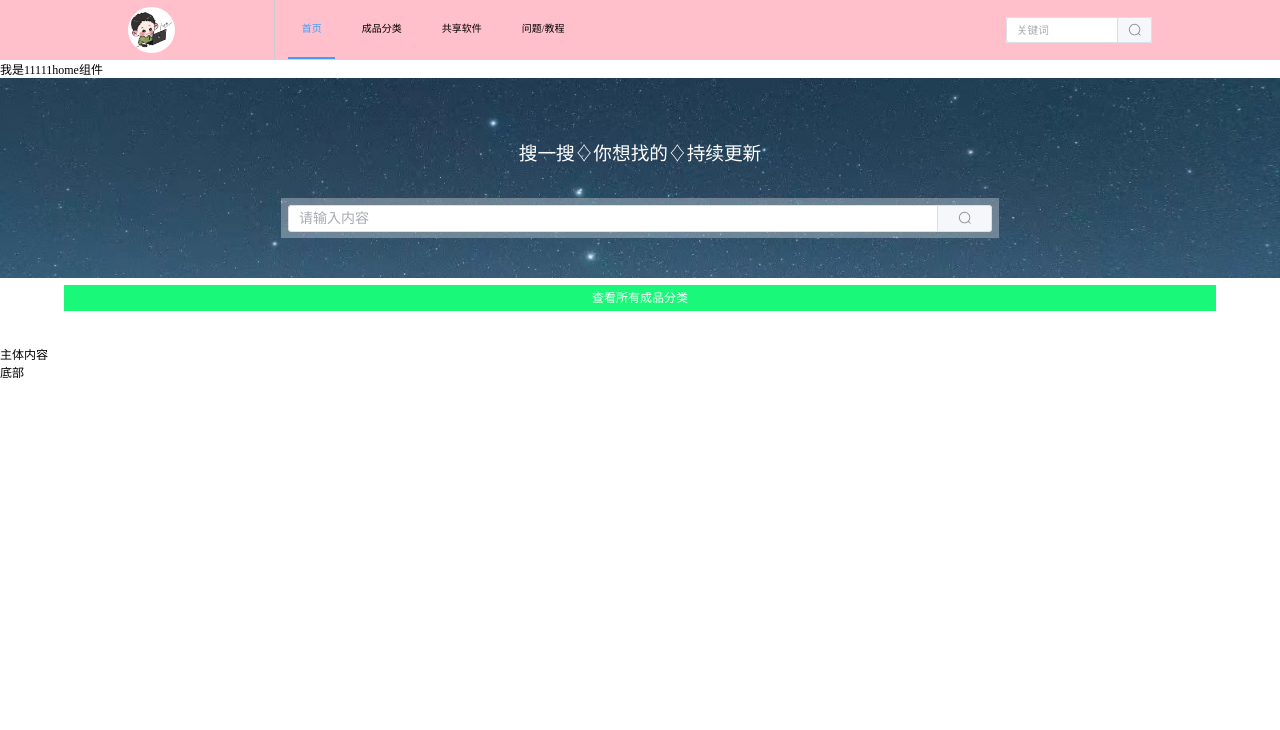
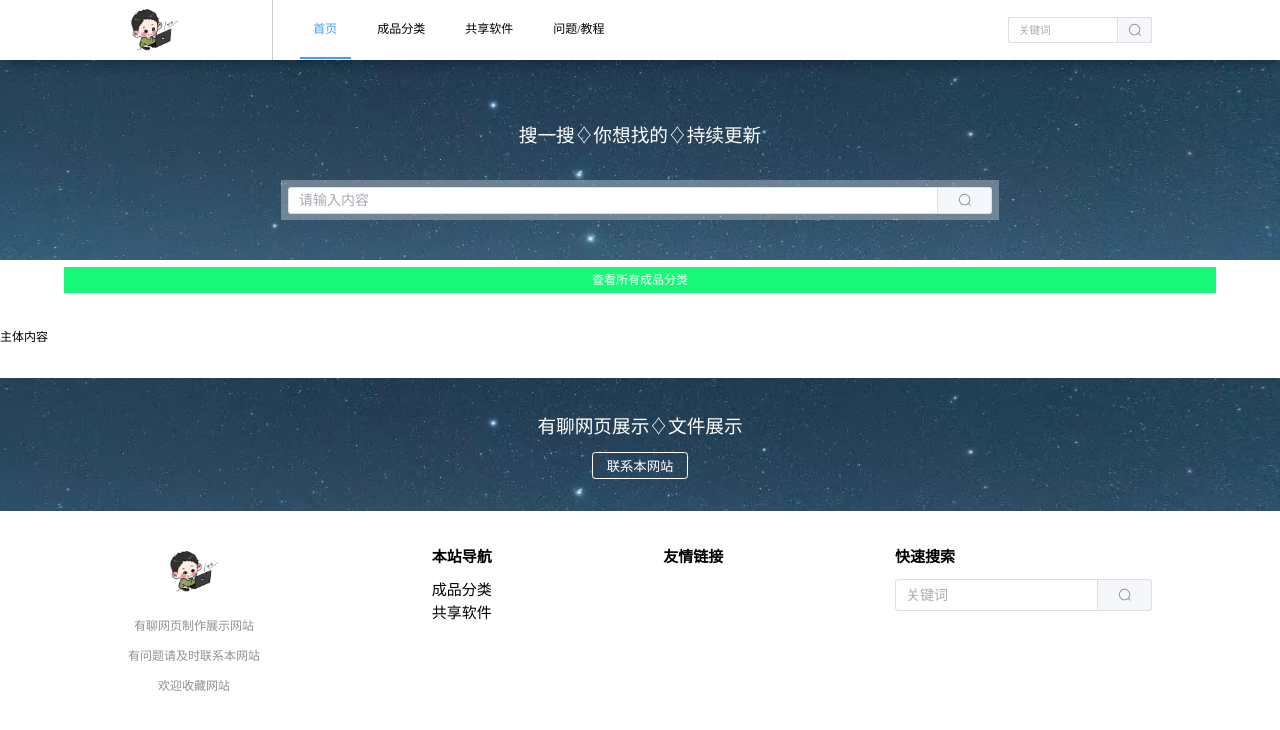
Before and after one commit to lw20001210/Shop, a Vue app: page /home in a window 1280 px wide. Shown: the top 730 px of the page. Built offline with nearby package versions, Linux system fonts and the light colour scheme.

Commit message:
feat:对各项链接添加路由

```diff
--- a/components.d.ts
+++ b/components.d.ts
@@ -7,8 +7,10 @@ export {}
 /* prettier-ignore */
 declare module 'vue' {
   export interface GlobalComponents {
+    ElEmpty: typeof import('element-plus/es')['ElEmpty']
     ElIcon: typeof import('element-plus/es')['ElIcon']
     ElInput: typeof import('element-plus/es')['ElInput']
+    Footer: typeof import('./src/components/common/Footer.vue')['default']
     Header: typeof import('./src/components/common/Header.vue')['default']
     RouterLink: typeof import('vue-router')['RouterLink']
     RouterView: typeof import('vue-router')['RouterView']
--- a/src/App.vue
+++ b/src/App.vue
@@ -2,28 +2,14 @@
   <div class="container">
     <Header></Header>
     <RouterView></RouterView>
-    <nav>
-      <h1>搜一搜♢你想找的♢持续更新</h1>
-      <div class="searchBox">
-        <el-input class="search" placeholder="请输入内容" v-model="inputText" clearable>
-          <template #append><el-icon><Search /></el-icon></template>
-        </el-input>
-      </div>
-    </nav>
-    <div class="queryTotalGood">查看所有成品分类</div>
-    <main>
-      主体内容
-    </main>
-    <footer>
-      底部
-    </footer>
+
+   <Footer></Footer>
   </div>
 </template>
 <script setup lang="ts">
-import { ref } from 'vue';
 import Header from "./components/common/Header.vue";
+import Footer from "./components/common/Footer.vue";
 import { RouterView } from 'vue-router';
-let inputText = ref('');
 
 </script>
 <style scoped lang="less">
@@ -31,46 +17,5 @@ let inputText = ref('');
   margin: 0 auto;
   min-width: 375px;
   max-width: 1920px;
-  margin: 0 auto;
-
-  nav {
-    display:flex;
-    flex-direction: column;
-    align-items: center;
-    background: skyblue;
-    height: 3.75rem;
-    background: url('./assets/swiper/swiper1.jpg') no-repeat;
-    background-size: 100%;
-    text-align: center;
-    color: white;
-
-    h1 {
-      margin-top:1.125rem;
-      font-size:.35rem;
-    }
-
-    .searchBox {
-      display: flex;
-      justify-content: center;
-      width: 55%;
-      padding: .125rem;
-      margin-top:.625rem;
-      background:rgba(255, 255,255,.3);
-      .search{
-        height:.5rem;
-      }
-    }
-  }
-
-  .queryTotalGood {
-    width: 90%;
-    background-color: rgb(26, 248, 122);
-    height: .5rem;
-    line-height: .5rem;
-    text-align: center;
-    font-size: 12px;
-    color: #fff;
-    margin: .125rem auto .625rem;
-  }
 }
 </style>
--- /dev/null
+++ b/src/components/common/Footer.vue
@@ -0,0 +1,127 @@
+<template>
+    <div class="container">
+        <nav>
+            <h1>有聊网页展示♢文件展示</h1>
+            <div class="searchBox">
+                <div class="btnLink">联系本网站</div>
+            </div>
+        </nav>
+        <section>
+            <div class="dec">
+                <img class="img" src="../../assets/logos/logo.jpg" alt="" />
+                <ul>
+                    <li>有聊网页制作展示网站</li>
+                    <li>有问题请及时联系本网站</li>
+                    <li>欢迎收藏网站</li>
+                </ul>
+            </div>
+            <div class="dec">
+                <div class="title">本站导航</div>
+                <ol>
+                    <li @click="routerPage('/sort')">成品分类</li>
+                    <li @click="routerPage('/shareware')">共享软件</li>
+                </ol>
+            </div>
+            <div class="dec">
+                <div class="title">友情链接</div>
+            </div>
+            <div class="dec">
+                <div class="title">快速搜索</div>
+                <div class="search">
+                    <el-input placeholder="关键词" v-model="inputText" class="input-with-select">
+                        <template #append><el-icon>
+                                <Search />
+                            </el-icon></template>
+                    </el-input>
+                </div>
+            </div>
+        </section>
+    </div>
+</template>
+
+<script setup lang="ts">
+import { ref } from "vue";
+import { useRouter } from 'vue-router'
+const router = useRouter()
+let inputText = ref("");
+const routerPage = (path) => {
+    router.push(path);
+}
+</script>
+
+<style lang="less" scoped>
+.container {
+    nav {
+        display: flex;
+        flex-direction: column;
+        align-items: center;
+        background: skyblue;
+        height: 2.5rem;
+        background: url("../../assets/swiper/swiper1.jpg") no-repeat;
+        background-size: 100%;
+        text-align: center;
+        color: white;
+
+        h1 {
+            margin-top: 0.625rem;
+            font-size: 0.35rem;
+        }
+
+        .btnLink {
+            display: flex;
+            justify-content: center;
+            align-items: center;
+            padding: 0.0625rem 0.25rem;
+            color: #fff;
+            font-size: 0.25rem;
+            border: 1px solid #fff;
+            border-radius: 0.0625rem;
+            margin-top: 0.25rem;
+        }
+    }
+
+    section {
+        padding: 0 10%;
+        display: flex;
+        justify-content: space-between;
+        margin: 0.625rem auto;
+
+        .dec {
+            display: flex;
+            flex-direction: column;
+            align-items: center;
+            font-size: 15px;
+
+            .img {
+                object-fit: cover;
+                width: 1rem;
+                height: 1rem;
+                border-radius: 50%;
+            }
+
+            ul {
+                text-align: center;
+                margin-top: 0.25rem;
+                color: #919191;
+                font-size: 12px;
+                line-height: 30px;
+            }
+
+            .title {
+                font-weight: 600;
+                margin-bottom: 0.25rem;
+            }
+
+            ol {
+                line-height:.4375rem;
+            }
+        }
+
+        .dec:last-child {
+            display: flex;
+            flex-direction: column;
+            align-items: flex-start;
+        }
+    }
+}
+</style>
--- a/src/components/common/Header.vue
+++ b/src/components/common/Header.vue
@@ -4,7 +4,7 @@
       <img class="logoImg" :src="logoPng" alt="" />
     </div>
     <div class="center" v-if="screenWidthFlag">
-      <div class="routerTab" @click="changeTab(index)" v-for="(item, index) in routerKeys" :key="item.id"
+      <div class="routerTab" @click="changeTab(index,item.path)" v-for="(item, index) in routerKeys" :key="item.id"
         :class="{ routerActive: index == activeIndex }">
         <div class="routerItem">
           {{ item.text }}
@@ -24,6 +24,8 @@
 <script setup lang="ts">
 import { ref, watchEffect, onMounted, onUnmounted } from 'vue';
 import logoPng from "../../assets/logos/logo.jpg";
+import { useRouter } from 'vue-router'
+const router = useRouter()
 let inputContent = ref('');
 let activeIndex = ref(0);
 let focusFlag = ref(false);
@@ -31,10 +33,10 @@ let screenWidth = ref(0)//屏幕尺寸
 let screenWidthFlag = ref(false);//是否显示路由导航
 
 let routerKeys = ref([
-  { id: 1, text: '首页' },
-  { id: 1, text: '成品分类' },
-  { id: 1, text: '共享软件' },
-  { id: 1, text: '问题/教程' },
+  { id: 1, text: '首页',path:'/home' },
+  { id: 2, text: '成品分类',path:'/sort' },
+  { id: 3, text: '共享软件',path:'/shareware' },
+  { id: 4, text: '问题/教程',path:'/teach' },
 ])
 const inputFocu = () => {
   focusFlag.value = true;
@@ -42,8 +44,9 @@ const inputFocu = () => {
 const inputBlur = () => {
   focusFlag.value = false;
 }
-const changeTab = (index: number) => {
+const changeTab = (index: number,path:string) => {
   activeIndex.value = index;
+  router.push(path);
 }
 onMounted(() => {
   window.addEventListener('resize', handleResize);
@@ -71,12 +74,11 @@ onUnmounted(() => {
   top: 0;
   color: red;
   height: 1.125rem;
-  background-color: pink;
-  display: flex;
   padding: 0 10%;
   display: flex;
   justify-content: space-between;
   align-items: center;
+  box-shadow: 0px 5px 15px -5px rgba(0, 0, 0, 0.5);
 
   .left,
   .right,
@@ -92,8 +94,8 @@ onUnmounted(() => {
 
     .logoImg {
       object-fit: cover;
-      width: .875rem;
-      height: .875rem;
+      width: 1rem;
+      height: 1rem;
       border-radius: 50%;
     }
   }
@@ -122,10 +124,10 @@ onUnmounted(() => {
 
   .center {
     flex: 5;
-    font-size: .1875rem;
+    font-size: .225rem;
     color: black;
-    border-left: 1px solid #ccc;
-
+    border-left: .0063rem solid #ccc;
+    padding-left: .25rem;
     .routerTab {
       margin-left: .25rem;
       height: 1.0625rem;
--- a/src/router/index.ts
+++ b/src/router/index.ts
@@ -2,11 +2,12 @@ import { createWebHistory, createRouter } from "vue-router";
 
 import HomeView from "../views/Home/Home.vue";
 import SortView from "../views/Sort/Sort.vue";
-
+import NotFound from "../views/NotFound/NotFound.vue";
 const routes = [
   { path: "/", redirect: "/home" },
   { path: "/home", component: HomeView },
   { path: "/sort", component: SortView },
+  { path: '/:pathMatch(.*)*', name: 'NotFound', component: NotFound }
 ];
 
 export const router = createRouter({
--- a/src/views/Home/Home.vue
+++ b/src/views/Home/Home.vue
@@ -1,12 +1,67 @@
 <template>
-  <div>我是11111home组件</div>
+  <div class="containerHome">
+    <nav>
+      <h1>搜一搜♢你想找的♢持续更新</h1>
+      <div class="searchBox">
+        <el-input class="search" placeholder="请输入内容" v-model="inputText" clearable>
+          <template #append><el-icon><Search /></el-icon></template>
+        </el-input>
+      </div>
+    </nav>
+    <div class="queryTotalGood">查看所有成品分类</div>
+    <main>
+      主体内容
+    </main>
+  </div>
 </template>
 
 <script setup lang='ts'>
-// import { ref, reactive } from 'vue'
-
+import { ref } from 'vue'
+let inputText = ref('');
 </script>
 
 <style lang='less' scoped>
+.containerHome{//因为scoper是基于组件隔离而非路由,所以这里写container会和外面container冲突
+  margin:0 auto .625rem ;
+  nav {
+    display:flex;
+    flex-direction: column;
+    align-items: center;
+    background: skyblue;
+    height: 3.75rem;
+    background: url('../../assets//swiper/swiper1.jpg') no-repeat;
+    background-size: 100%;
+    text-align: center;
+    color: white;
+
+    h1 {
+      margin-top:1.125rem;
+      font-size:.35rem;
+    }
+
+    .searchBox {
+      display: flex;
+      justify-content: center;
+      width: 55%;
+      padding: .125rem;
+      margin-top:.625rem;
+      background:rgba(255, 255,255,.3);
+      .search{
+        height:.5rem;
+      }
+    }
+  }
+
+  .queryTotalGood {
+    width: 90%;
+    background-color: rgb(26, 248, 122);
+    height: .5rem;
+    line-height: .5rem;
+    text-align: center;
+    font-size: 12px;
+    color: #fff;
+    margin: .125rem auto .625rem;
+  }
+}
 
 </style>
--- /dev/null
+++ b/src/views/NotFound/NotFound.vue
@@ -0,0 +1,16 @@
+<template>
+    <div class="containerNotFound">
+        <el-empty description="not Found Page" />
+    </div>
+</template>
+
+<script setup lang="ts">
+</script>
+
+<style lang="less" scoped>
+.containerNotFound {
+    display: flex;
+    justify-content: center;
+    align-items: center;
+}
+</style>
```
